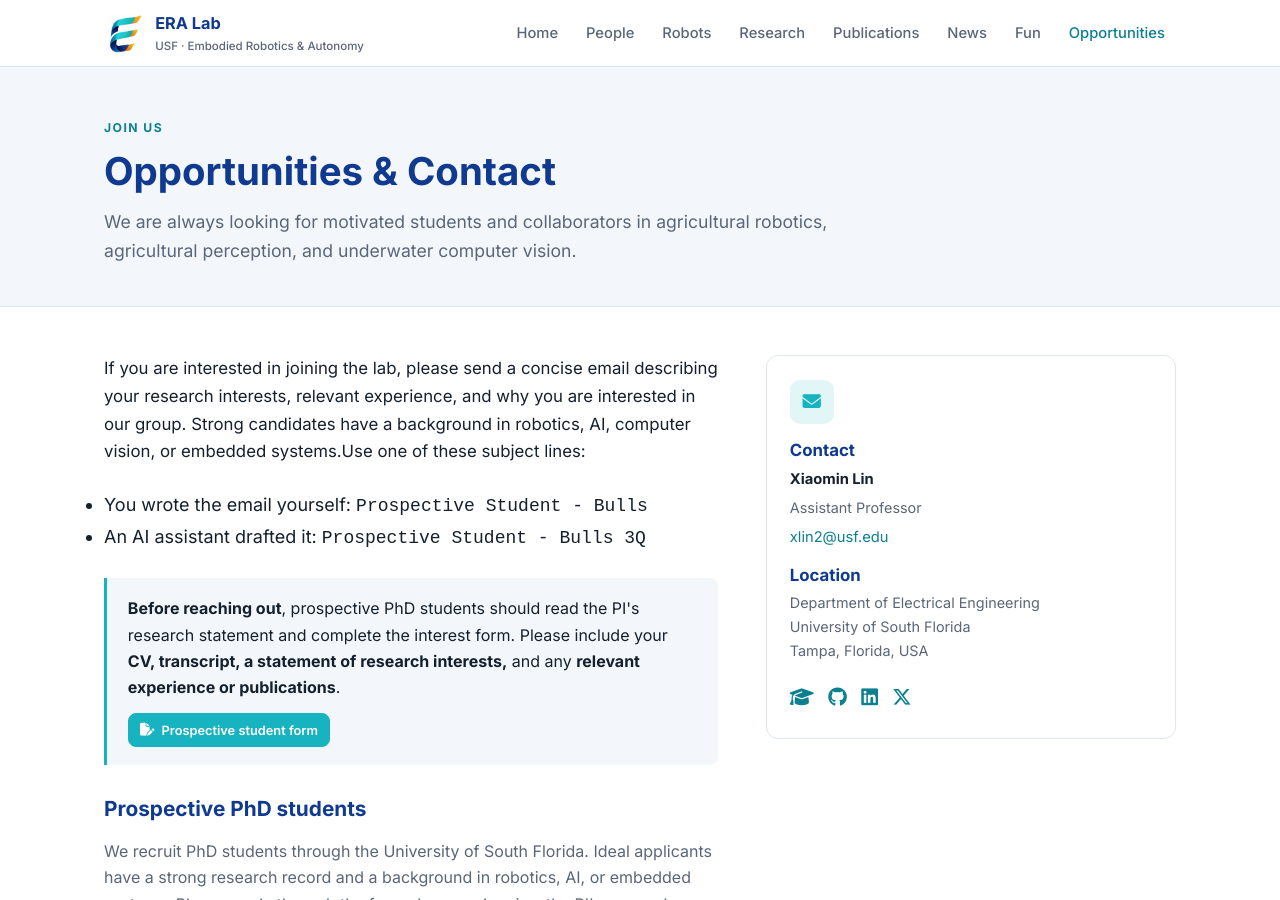
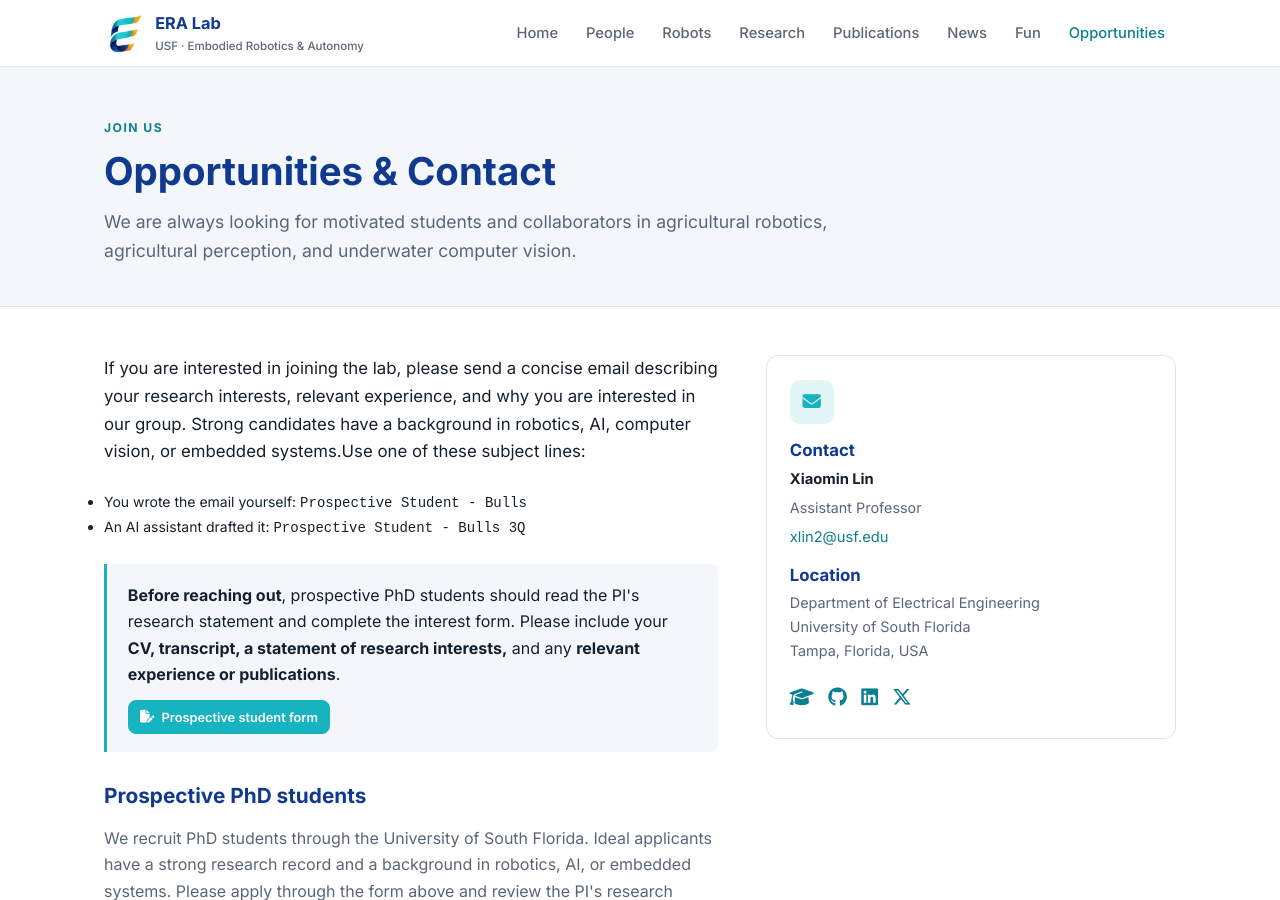
Before and after one commit to era-research-lab/era-research-lab.github.io, a Jekyll site: the page built from opportunities.html, in a window 1280 px wide and 900 px high. Built offline with Jekyll 4.4.1, drawn with Linux system fonts in a browser that asks for light colours; a style sheet for code colours, icons or effects is not loaded.

Commit message:
made it smaller

```diff
--- a/opportunities.html
+++ b/opportunities.html
@@ -15,7 +15,7 @@ permalink: /opportunities/
       embedded systems.Use one of these subject lines:
         </p>
 
-        <ul style="font-size: 18px">
+        <ul style="font-size: 14px">
           <li>You wrote the email yourself: <code>Prospective Student - Bulls</code></li>
           <li>An AI assistant drafted it: <code>Prospective Student - Bulls 3Q</code></li>
         </ul>
```
